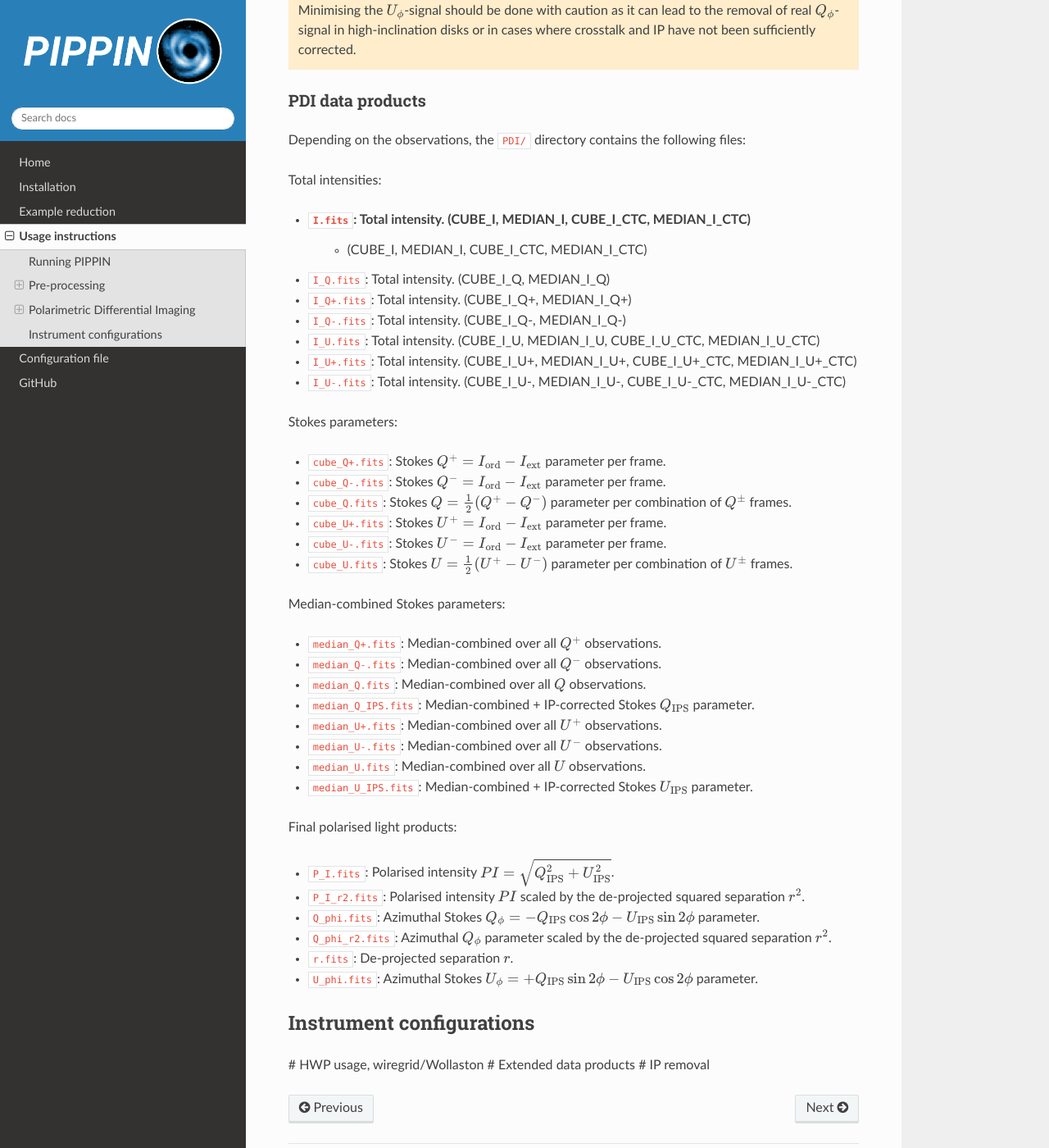
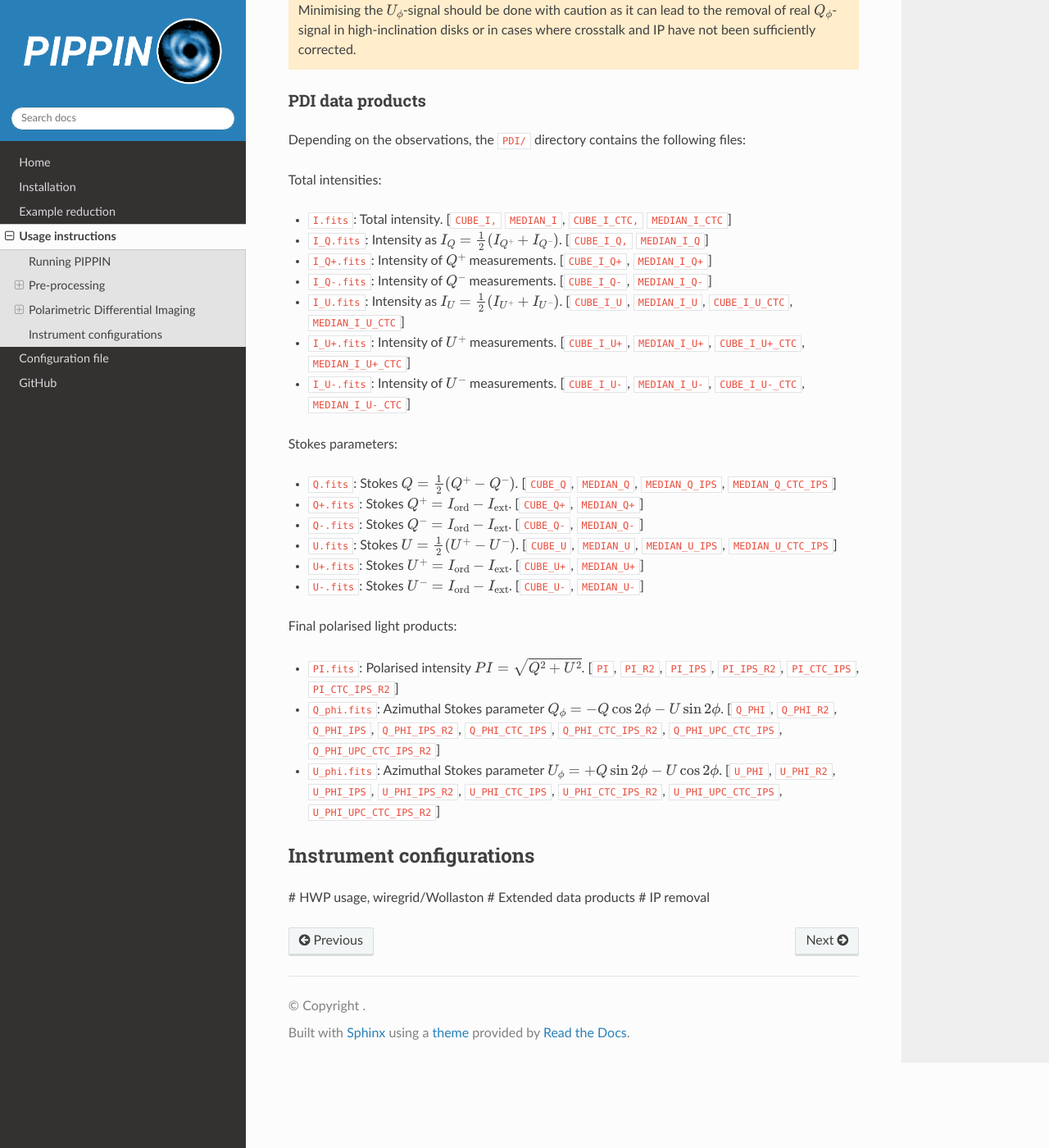
Before and after one commit to samderegt/PIPPIN-NACO, a Sphinx documentation site: the page built from docs/source/usage.rst, in a window 1280 px wide and 1400 px high, scrolled down 4043 px. Shown: the whole window at 82% size. Built offline with Sphinx 7.4.7 and the Read the Docs theme 2.0.0, drawn with Linux system fonts in a browser that asks for light colours.

Commit message:
New fits extensions in Usage instructions

```diff
--- a/docs/source/usage.rst
+++ b/docs/source/usage.rst
@@ -109,44 +109,28 @@ Depending on the observations, the :file:`PDI/` directory contains the following
 
 Total intensities:
 
-- :file:`I.fits`: Total intensity. (CUBE_I, MEDIAN_I, CUBE_I_CTC, MEDIAN_I_CTC)
-   - (CUBE_I, MEDIAN_I, CUBE_I_CTC, MEDIAN_I_CTC)
-- :file:`I_Q.fits`: Total intensity. (CUBE_I_Q, MEDIAN_I_Q)
-- :file:`I_Q+.fits`: Total intensity. (CUBE_I_Q+, MEDIAN_I_Q+)
-- :file:`I_Q-.fits`: Total intensity. (CUBE_I_Q-, MEDIAN_I_Q-)
-- :file:`I_U.fits`: Total intensity. (CUBE_I_U, MEDIAN_I_U, CUBE_I_U_CTC, MEDIAN_I_U_CTC)
-- :file:`I_U+.fits`: Total intensity. (CUBE_I_U+, MEDIAN_I_U+, CUBE_I_U+_CTC, MEDIAN_I_U+_CTC)
-- :file:`I_U-.fits`: Total intensity. (CUBE_I_U-, MEDIAN_I_U-, CUBE_I_U-_CTC, MEDIAN_I_U-_CTC)
+- :file:`I.fits`: Total intensity. [``CUBE_I,`` ``MEDIAN_I``, ``CUBE_I_CTC,`` ``MEDIAN_I_CTC``]
+- :file:`I_Q.fits`: Intensity as :math:`I_Q = \frac{1}{2}(I_{Q^+} + I_{Q^-})`. [``CUBE_I_Q,`` ``MEDIAN_I_Q``]
+- :file:`I_Q+.fits`: Intensity of :math:`Q^+` measurements. [``CUBE_I_Q+``, ``MEDIAN_I_Q+``]
+- :file:`I_Q-.fits`: Intensity of :math:`Q^-` measurements. [``CUBE_I_Q-``, ``MEDIAN_I_Q-``]
+- :file:`I_U.fits`: Intensity as :math:`I_U = \frac{1}{2}(I_{U^+} + I_{U^-})`. [``CUBE_I_U``, ``MEDIAN_I_U``, ``CUBE_I_U_CTC``, ``MEDIAN_I_U_CTC``]
+- :file:`I_U+.fits`: Intensity of :math:`U^+` measurements. [``CUBE_I_U+``, ``MEDIAN_I_U+``, ``CUBE_I_U+_CTC``, ``MEDIAN_I_U+_CTC``]
+- :file:`I_U-.fits`: Intensity of :math:`U^-` measurements. [``CUBE_I_U-``, ``MEDIAN_I_U-``, ``CUBE_I_U-_CTC``, ``MEDIAN_I_U-_CTC``]
 
 Stokes parameters:
 
-- :file:`cube_Q+.fits`: Stokes :math:`Q^+ = I_\mathrm{ord} - I_\mathrm{ext}` parameter per frame.
-- :file:`cube_Q-.fits`: Stokes :math:`Q^- = I_\mathrm{ord} - I_\mathrm{ext}` parameter per frame.
-- :file:`cube_Q.fits`: Stokes :math:`Q = \frac{1}{2}(Q^+ - Q^-)` parameter per combination of :math:`Q^\pm` frames.
-- :file:`cube_U+.fits`: Stokes :math:`U^+ = I_\mathrm{ord} - I_\mathrm{ext}` parameter per frame.
-- :file:`cube_U-.fits`: Stokes :math:`U^- = I_\mathrm{ord} - I_\mathrm{ext}` parameter per frame.
-- :file:`cube_U.fits`: Stokes :math:`U = \frac{1}{2}(U^+ - U^-)` parameter per combination of :math:`U^\pm` frames.
-
-Median-combined Stokes parameters:
-
-- :file:`median_Q+.fits`: Median-combined over all :math:`Q^+` observations.
-- :file:`median_Q-.fits`: Median-combined over all :math:`Q^-` observations.
-- :file:`median_Q.fits`: Median-combined over all :math:`Q` observations.
-- :file:`median_Q_IPS.fits`: Median-combined + IP-corrected Stokes :math:`Q_\mathrm{IPS}` parameter.
-- :file:`median_U+.fits`: Median-combined over all :math:`U^+` observations.
-- :file:`median_U-.fits`: Median-combined over all :math:`U^-` observations.
-- :file:`median_U.fits`: Median-combined over all :math:`U` observations.
-- :file:`median_U_IPS.fits`: Median-combined + IP-corrected Stokes :math:`U_\mathrm{IPS}` parameter.
+- :file:`Q.fits`: Stokes :math:`Q = \frac{1}{2}(Q^+ - Q^-)`. [``CUBE_Q``, ``MEDIAN_Q``, ``MEDIAN_Q_IPS``, ``MEDIAN_Q_CTC_IPS``]
+- :file:`Q+.fits`: Stokes :math:`Q^+ = I_\mathrm{ord} - I_\mathrm{ext}`. [``CUBE_Q+``, ``MEDIAN_Q+``]
+- :file:`Q-.fits`: Stokes :math:`Q^- = I_\mathrm{ord} - I_\mathrm{ext}`. [``CUBE_Q-``, ``MEDIAN_Q-``]
+- :file:`U.fits`: Stokes :math:`U = \frac{1}{2}(U^+ - U^-)`. [``CUBE_U``, ``MEDIAN_U``, ``MEDIAN_U_IPS``, ``MEDIAN_U_CTC_IPS``]
+- :file:`U+.fits`: Stokes :math:`U^+ = I_\mathrm{ord} - I_\mathrm{ext}`. [``CUBE_U+``, ``MEDIAN_U+``]
+- :file:`U-.fits`: Stokes :math:`U^- = I_\mathrm{ord} - I_\mathrm{ext}`. [``CUBE_U-``, ``MEDIAN_U-``]
 
 Final polarised light products:
 
-- :file:`P_I.fits`: Polarised intensity :math:`PI = \sqrt{Q_\mathrm{IPS}^2 + U_\text{IPS}^2}`.
-- :file:`P_I_r2.fits`: Polarised intensity :math:`PI` scaled by the de-projected squared separation :math:`r^2`.
-- :file:`Q_phi.fits`: Azimuthal Stokes :math:`Q_\phi = - Q_\mathrm{IPS} \cos 2\phi - U_\mathrm{IPS} \sin 2\phi` parameter.
-- :file:`Q_phi_r2.fits`: Azimuthal :math:`Q_\phi` parameter scaled by the de-projected squared separation :math:`r^2`.
-- :file:`r.fits`: De-projected separation :math:`r`.
-- :file:`U_phi.fits`: Azimuthal Stokes :math:`U_\phi = + Q_\mathrm{IPS} \sin 2\phi - U_\mathrm{IPS} \cos 2\phi` parameter.
-
+- :file:`PI.fits`: Polarised intensity :math:`PI = \sqrt{Q^2 + U^2}`. [``PI``, ``PI_R2``, ``PI_IPS``, ``PI_IPS_R2``, ``PI_CTC_IPS``, ``PI_CTC_IPS_R2``]
+- :file:`Q_phi.fits`: Azimuthal Stokes parameter :math:`Q_\phi = - Q \cos 2\phi - U \sin 2\phi`. [``Q_PHI``, ``Q_PHI_R2``, ``Q_PHI_IPS``, ``Q_PHI_IPS_R2``, ``Q_PHI_CTC_IPS``, ``Q_PHI_CTC_IPS_R2``, ``Q_PHI_UPC_CTC_IPS``, ``Q_PHI_UPC_CTC_IPS_R2``]
+- :file:`U_phi.fits`: Azimuthal Stokes parameter :math:`U_\phi = + Q \sin 2\phi - U \cos 2\phi`. [``U_PHI``, ``U_PHI_R2``, ``U_PHI_IPS``, ``U_PHI_IPS_R2``, ``U_PHI_CTC_IPS``, ``U_PHI_CTC_IPS_R2``, ``U_PHI_UPC_CTC_IPS``, ``U_PHI_UPC_CTC_IPS_R2``]
 
 Instrument configurations
 -------------------------
```
